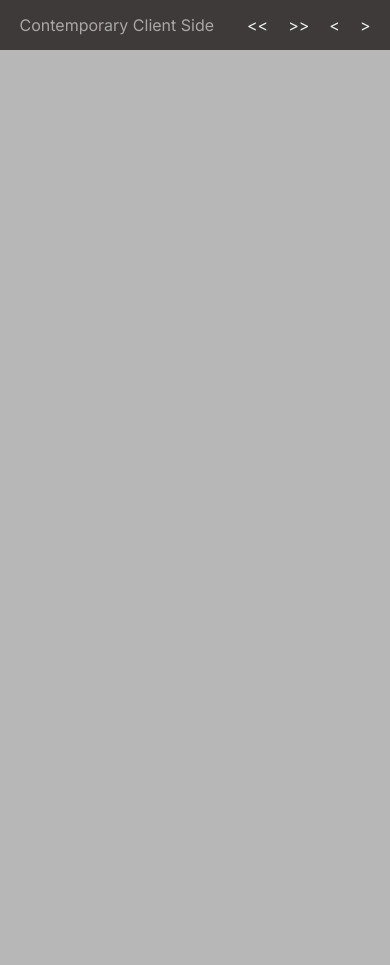
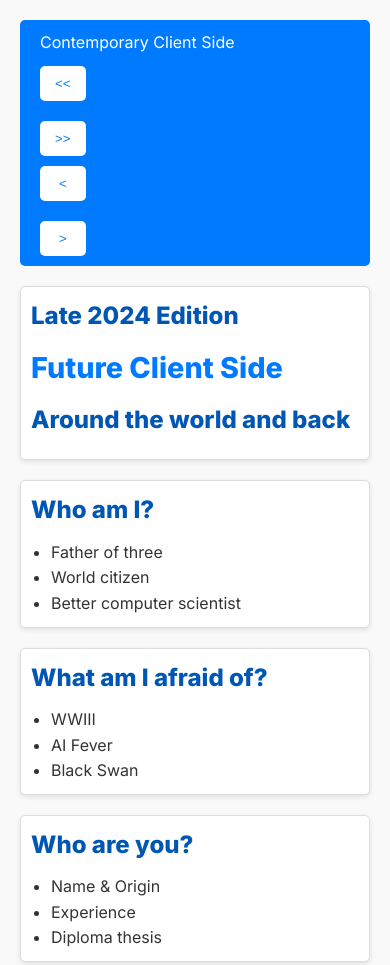
Before and after one commit to dawitbh/dawu, a plain HTML site: page index.html in a window 390 px wide. Shown: the top 965 px of the page. Before the commit the page ends 844 px from the top, so only its background shows below. Drawn offline with Linux system fonts and the light colour scheme.

Commit message:
Update main.css

```diff
--- a/main.css
+++ b/main.css
@@ -1,141 +1,118 @@
-/* Universal styles */
+/* Basic reset */
 * {
     margin: 0;
     padding: 0;
     box-sizing: border-box;
-    font-family: 'Inter', sans-serif;
-    color: #bd3c3c;
 }
 
- html, body {
-    width: 100vw;
-    height: 100vh;
-    overflow: hidden;
-    position: relative;
-    background-color: #b7b7b7; /* Light background */
+body {
+    font-family: 'Inter', sans-serif;
+    line-height: 1.6;
+    color: #333;
+    background-color: #f9f9f9; /* Light background for better contrast */
+    padding: 20px; /* Space around the content */
 }
 
-header, footer {
-    position: absolute;
-    left: 0;
-    width: 100vw;
-    height: 50px;
+/* Header styles */
+header {
+    background: #007BFF; /* Primary color */
+    color: white;
+    padding: 10px 20px;
     display: flex;
-    justify-content: space-between;
     align-items: center;
-    padding: 0 5vw;
-    z-index: 9;
-    background-color: #3E3A39; /* Dark background for contrast */
-    color: #c6a02b; /* Light text color */
+    justify-content: space-between; /* Space between elements */
+    border-radius: 5px; /* Rounded corners */
 }
 
- header span, footer h1, footer span {
-    color: #ffffff8d;
+header nav {
+    display: flex;
+    gap: 10px; /* Space between buttons */
 }
 
-nav {
-    display: flex;
-    gap: 20px;
+header button {
+    background: white;
+    color: #007BFF;
+    border: none;
+    padding: 10px 15px;
+    border-radius: 5px;
+    cursor: pointer;
+    transition: background 0.3s, color 0.3s; /* Smooth transition */
 }
 
-nav button {
-    all: unset;
-    cursor: pointer;
-    font-size: 20px;
-    color: #ECF0F1;
+header button:hover {
+    background: #0056b3; /* Darker shade on hover */
+    color: white;
 }
 
-nav button:hover {
-    color: #3498DB;
+/* Main content styles */
+main {
+    margin-top: 20px;
 }
 
-/* Main and Section for Slide Display */
-main {
-    display: none; /* Only display current deck */
-    height: 100vh;
-    width: 100vw;
-    justify-content: center;
-    align-items: center;
-    transition: opacity 0.5s ease, transform 0.6s ease;
+section {
+    margin-bottom: 20px; /* Space between sections */
+    padding: 15px; /* Padding within each section */
+    background: white; /* White background for sections */
+    border: 1px solid #ddd; /* Light border */
+    border-radius: 5px; /* Rounded corners */
+    box-shadow: 0 2px 5px rgba(0, 0, 0, 0.1); /* Subtle shadow */
 }
 
-/* Active deck styling */
-main.active {
-    display: flex; /* Only active main is shown */
-    opacity: 1;
-    transform: translateX(0);
-}
-
-/* Section styling */
-section {
-    height: 100vh;
-    width: 100vw;
-    display: flex;
-    flex-direction: column;
-    justify-content: center;
-    align-items: center;
-    padding: 0 10vw;
-    opacity: 0.9; /* Initial opacity for transition effect */
-    transition: opacity 0.5s ease;
-}
-
-/* Text Styling */
 h1 {
-    font-size: 64px;
-    color: #34495E;
+    font-size: 1.8em;
+    margin-bottom: 10px; /* Space below heading */
+    color: #007BFF; /* Primary color */
 }
 
 h2 {
-    font-size: 40px;
-    color: #2C3E50;
-}
-
-li {
-    font-size: 28px;
-    margin: 10px 0;
-    color: #7F8C8D;
+    font-size: 1.5em;
+    margin-bottom: 10px; /* Space below heading */
+    color: #0056b3; /* Darker shade for subheadings */
 }
 
 ul {
-    list-style-type: none;
+    list-style-type: disc;
+    padding-left: 20px; /* Space for bullet points */
 }
 
-/* Counter and Icon Styling */
-#slide-count, #deck-count {
-    position: absolute;
-    top: 10px;
-    font-size: 1.2rem;
-    color: #ffcc00;
-    z-index: 10;
+blockquote {
+    font-style: italic;
+    color: #555; /* Dark gray for quotes */
+    margin: 10px 0; /* Space around quotes */
+    padding-left: 15px; /* Indent quotes */
+    border-left: 3px solid #007BFF; /* Left border for quotes */
 }
 
-.icon {
-    cursor: pointer;
-    font-size: 2rem;
-    color: #ffcc00;
-    margin: 0 10px;
-    transition: color 0.3s ease;
+/* Footer styles */
+footer {
+    margin-top: 20px;
+    padding: 10px 0; /* Padding for footer */
+    text-align: center;
+    border-top: 1px solid #ddd; /* Top border */
 }
 
-.icon:hover {
-    color: #ffffff;
+footer span {
+    display: block; /* Stack footer content */
+    color: #555; /* Dark gray text */
 }
 
-/* Navigation button container styling */
-.nav-buttons {
-    position: fixed;
-    bottom: 20px;
-    width: 100%;
-    display: flex;
-    justify-content: center;
-    gap: 15px;
-    z-index: 10;
+/* Media queries for responsiveness */
+@media (max-width: 600px) {
+    header {
+        flex-direction: column; /* Stack header elements */
+        align-items: flex-start; /* Align to the start */
+    }
+
+    header nav {
+        margin-top: 10px; /* Space above navigation */
+        flex-direction: column; /* Stack buttons vertically */
+    }
+
+    header button {
+        width: 100%; /* Full width buttons on small screens */
+    }
+
+    section {
+        padding: 10px; /* Less padding on small screens */
+    }
 }
-
-/* Responsive adjustments */
-@media (max-width: 768px) {
-    h1 { font-size: 48px; }
-    h2 { font-size: 32px; }
-    li { font-size: 24px; }
-    nav button { font-size: 16px; }
-}
```
